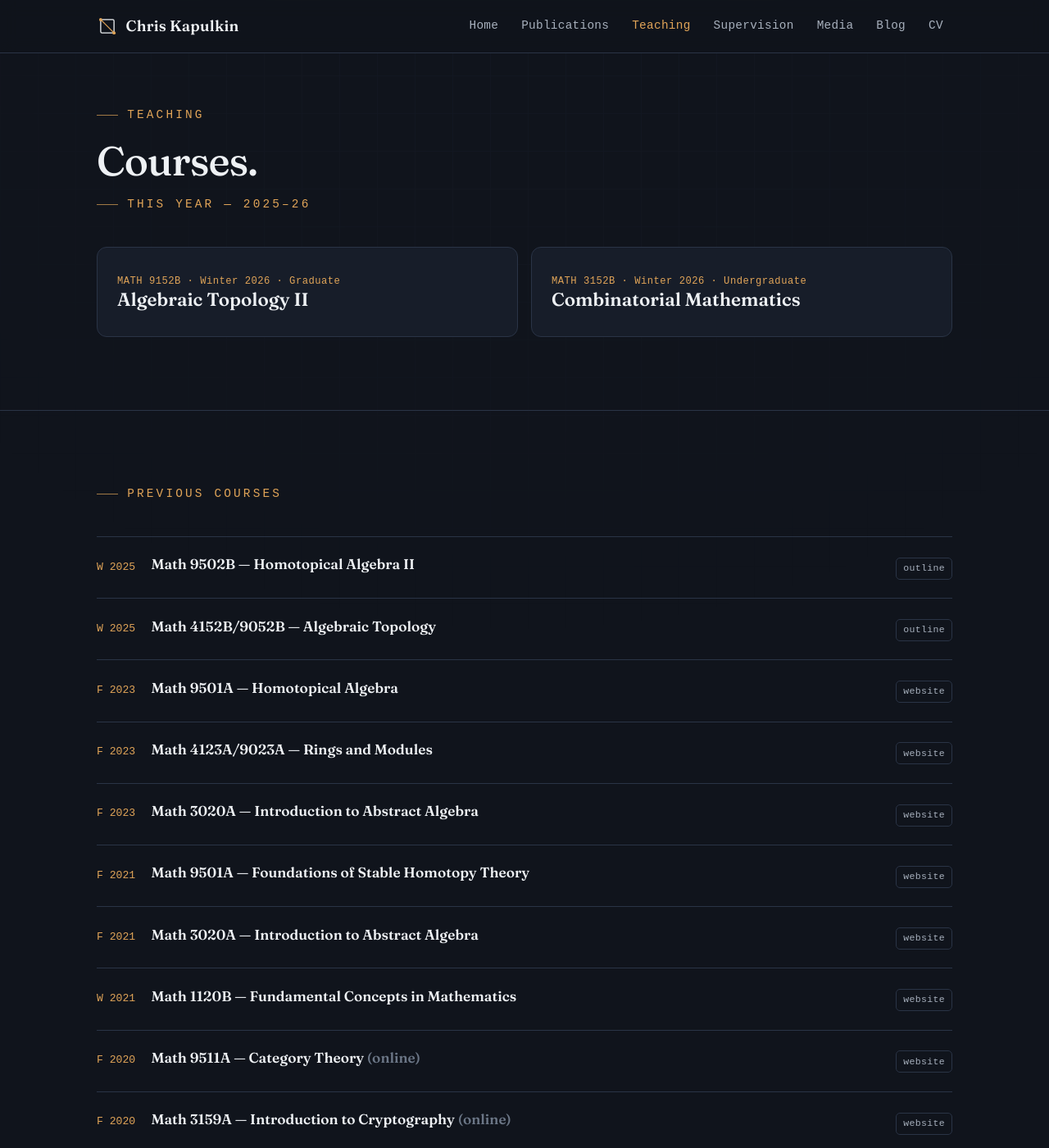
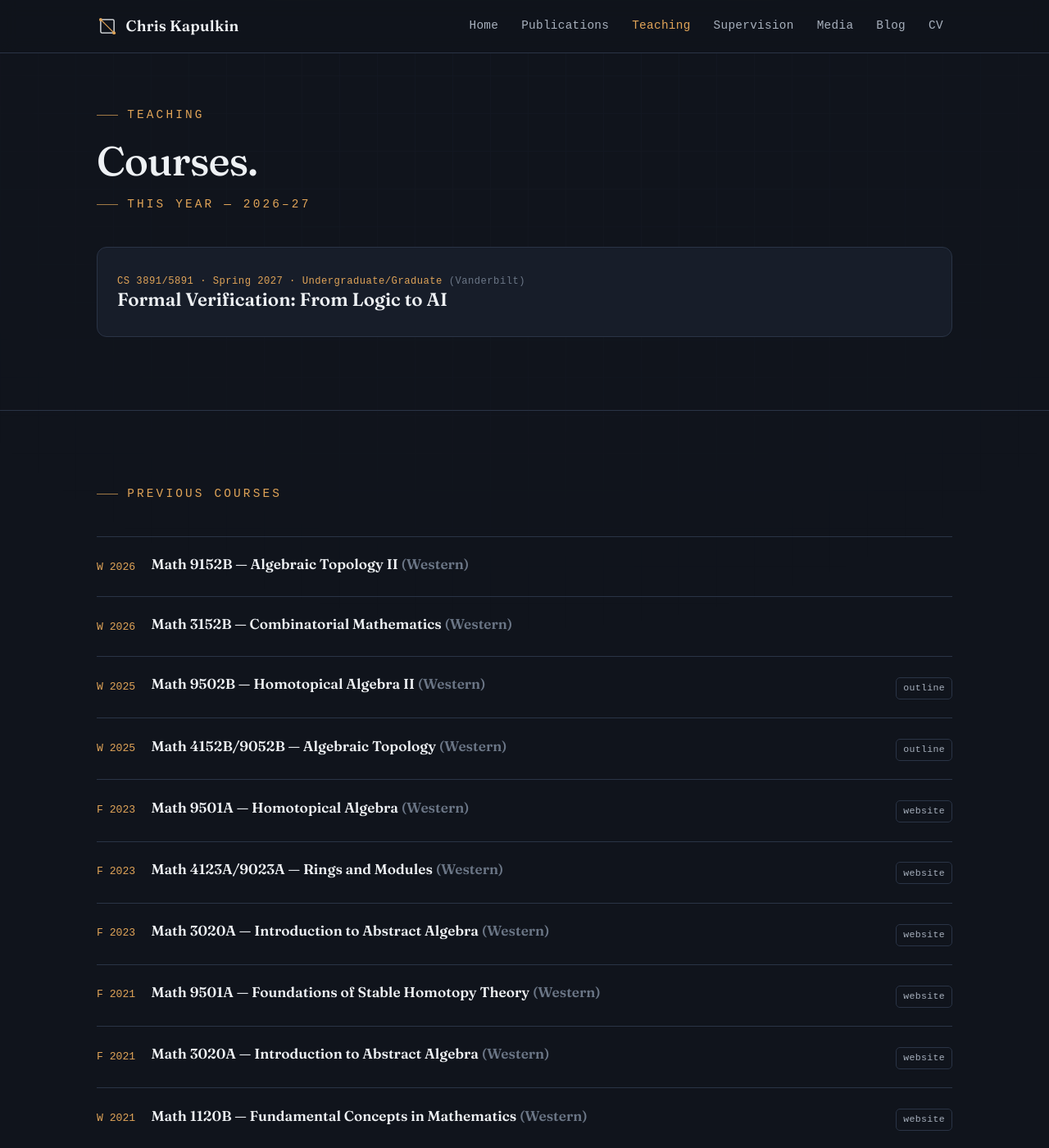
Before and after one commit to kkapulkin/kkapulkin.github.io, a Jekyll site: the page teaching.html, which Jekyll copies as it is, in a window 1280 px wide and 1400 px high. Shown: the whole window at 82% size. Built offline with Jekyll 4.4.1, drawn with Linux system fonts in a browser that asks for light colours; some web fonts are replaced; some of the changed text lies outside the part shown.

Commit message:
Update teaching page for 2026-27 and tag Western courses
Replace 2025-26 Western courses with the new Vanderbilt course (CS
3891/5891, Spring 2027), moving the former into Previous courses, and
tag all pre-2026 courses as (Western) to distinguish them from future
Vanderbilt courses.

Co-Authored-By: Claude Sonnet 5 <noreply@anthropic.com>

```diff
--- a/teaching.html
+++ b/teaching.html
@@ -35,15 +35,11 @@
 <!-- THIS YEAR -->
 <section style="padding-top:0">
   <div class="wrap">
-    <div class="section-head reveal in"><p class="eyebrow">This year — 2025–26</p></div>
+    <div class="section-head reveal in"><p class="eyebrow">This year — 2026–27</p></div>
     <div class="grid-2 reveal in">
       <div class="card">
-        <p class="meta">MATH 9152B · Winter 2026 · Graduate</p>
-        <h3>Algebraic Topology II</h3>
-      </div>
-      <div class="card">
-        <p class="meta">MATH 3152B · Winter 2026 · Undergraduate</p>
-        <h3>Combinatorial Mathematics</h3>
+        <p class="meta">CS 3891/5891 · Spring 2027 · Undergraduate/Graduate <span style="color:var(--chalk-faint)">(Vanderbilt)</span></p>
+        <h3>Formal Verification: From Logic to AI</h3>
       </div>
     </div>
   </div>
@@ -56,26 +52,28 @@
   <div class="wrap">
     <div class="section-head reveal"><p class="eyebrow">Previous courses</p></div>
     <div class="pub-list reveal">
-      <div class="pub"><span class="yr">W 2025</span><div class="body"><h3>Math 9502B — Homotopical Algebra II</h3></div><div class="links"><a class="tag" href="https://www.math.uwo.ca/faculty/kapulkin/courses/2025-9502B.pdf">outline</a></div></div>
-      <div class="pub"><span class="yr">W 2025</span><div class="body"><h3>Math 4152B/9052B — Algebraic Topology</h3></div><div class="links"><a class="tag" href="https://www.math.uwo.ca/faculty/kapulkin/courses/2025-4152B.pdf">outline</a></div></div>
-      <div class="pub"><span class="yr">F 2023</span><div class="body"><h3>Math 9501A — Homotopical Algebra</h3></div><div class="links"><a class="tag" href="https://www.math.uwo.ca/faculty/kapulkin/courses/2023-9501A.html">website</a></div></div>
-      <div class="pub"><span class="yr">F 2023</span><div class="body"><h3>Math 4123A/9023A — Rings and Modules</h3></div><div class="links"><a class="tag" href="https://www.math.uwo.ca/faculty/kapulkin/courses/2023-4123A.html">website</a></div></div>
-      <div class="pub"><span class="yr">F 2023</span><div class="body"><h3>Math 3020A — Introduction to Abstract Algebra</h3></div><div class="links"><a class="tag" href="https://www.math.uwo.ca/faculty/kapulkin/courses/2023-3020A.html">website</a></div></div>
-      <div class="pub"><span class="yr">F 2021</span><div class="body"><h3>Math 9501A — Foundations of Stable Homotopy Theory</h3></div><div class="links"><a class="tag" href="https://www.math.uwo.ca/faculty/kapulkin/courses/2021-9501A.html">website</a></div></div>
-      <div class="pub"><span class="yr">F 2021</span><div class="body"><h3>Math 3020A — Introduction to Abstract Algebra</h3></div><div class="links"><a class="tag" href="https://www.math.uwo.ca/faculty/kapulkin/courses/2021-3020A.html">website</a></div></div>
-      <div class="pub"><span class="yr">W 2021</span><div class="body"><h3>Math 1120B — Fundamental Concepts in Mathematics</h3></div><div class="links"><a class="tag" href="https://www.math.uwo.ca/faculty/kapulkin/courses/2021-1120B.html">website</a></div></div>
-      <div class="pub"><span class="yr">F 2020</span><div class="body"><h3>Math 9511A — Category Theory <span style="color:var(--chalk-faint)">(online)</span></h3></div><div class="links"><a class="tag" href="https://www.math.uwo.ca/faculty/kapulkin/courses/2020-9511A.html">website</a></div></div>
-      <div class="pub"><span class="yr">F 2020</span><div class="body"><h3>Math 3159A — Introduction to Cryptography <span style="color:var(--chalk-faint)">(online)</span></h3></div><div class="links"><a class="tag" href="https://www.math.uwo.ca/faculty/kapulkin/courses/2020-3159A.html">website</a></div></div>
-      <div class="pub"><span class="yr">F 2019</span><div class="body"><h3>Math 9512A — Higher Category Theory</h3></div><div class="links"><a class="tag" href="https://www.math.uwo.ca/faculty/kapulkin/courses/2019-9512A.html">website</a></div></div>
-      <div class="pub"><span class="yr">F 2019</span><div class="body"><h3>Math 3020A — Introduction to Abstract Algebra</h3></div><div class="links"><a class="tag" href="https://www.math.uwo.ca/faculty/kapulkin/courses/2019-3020A.html">website</a></div></div>
-      <div class="pub"><span class="yr">Su 2019</span><div class="body"><h3>Math 9511L — Category Theory</h3></div><div class="links"><a class="tag" href="https://www.math.uwo.ca/faculty/kapulkin/courses/2019-9511L.html">website</a></div></div>
-      <div class="pub"><span class="yr">W 2019</span><div class="body"><h3>Math 2120B — Intermediate Linear Algebra</h3></div><div class="links"><a class="tag" href="https://www.math.uwo.ca/faculty/kapulkin/courses/2019-2120B.html">website</a></div></div>
-      <div class="pub"><span class="yr">W 2019</span><div class="body"><h3>Math 3159B — Introduction to Cryptography</h3></div><div class="links"><a class="tag" href="https://www.math.uwo.ca/faculty/kapulkin/courses/2019-3159B.html">website</a></div></div>
-      <div class="pub"><span class="yr">Su 2018</span><div class="body"><h3>Math 4121A — Topology <span style="color:var(--chalk-faint)">(reading course)</span></h3></div><div class="links"></div></div>
-      <div class="pub"><span class="yr">W 2018</span><div class="body"><h3>Math 2120B — Intermediate Linear Algebra</h3></div><div class="links"><a class="tag" href="https://www.math.uwo.ca/faculty/kapulkin/courses/2018-2120B.html">website</a></div></div>
-      <div class="pub"><span class="yr">F 2017</span><div class="body"><h3>Math 2155F — Mathematical Structures</h3></div><div class="links"><a class="tag" href="https://www.math.uwo.ca/faculty/kapulkin/courses/2017-2155F.html">website</a></div></div>
-      <div class="pub"><span class="yr">W 2017</span><div class="body"><h3>Math 3159B/9145B — Introduction to Cryptography</h3></div><div class="links"><a class="tag" href="https://www.math.uwo.ca/faculty/kapulkin/evaluations/eval-3159-winter-2017.pdf">evaluations</a></div></div>
-      <div class="pub"><span class="yr">F 2015</span><div class="body"><h3>Math 9501A — Categorical Logic</h3></div><div class="links"><a class="tag" href="https://www.math.uwo.ca/faculty/kapulkin/evaluations/eval-9501-fall-2015.pdf">evaluations</a></div></div>
+      <div class="pub"><span class="yr">W 2026</span><div class="body"><h3>Math 9152B — Algebraic Topology II <span style="color:var(--chalk-faint)">(Western)</span></h3></div><div class="links"></div></div>
+      <div class="pub"><span class="yr">W 2026</span><div class="body"><h3>Math 3152B — Combinatorial Mathematics <span style="color:var(--chalk-faint)">(Western)</span></h3></div><div class="links"></div></div>
+      <div class="pub"><span class="yr">W 2025</span><div class="body"><h3>Math 9502B — Homotopical Algebra II <span style="color:var(--chalk-faint)">(Western)</span></h3></div><div class="links"><a class="tag" href="https://www.math.uwo.ca/faculty/kapulkin/courses/2025-9502B.pdf">outline</a></div></div>
+      <div class="pub"><span class="yr">W 2025</span><div class="body"><h3>Math 4152B/9052B — Algebraic Topology <span style="color:var(--chalk-faint)">(Western)</span></h3></div><div class="links"><a class="tag" href="https://www.math.uwo.ca/faculty/kapulkin/courses/2025-4152B.pdf">outline</a></div></div>
+      <div class="pub"><span class="yr">F 2023</span><div class="body"><h3>Math 9501A — Homotopical Algebra <span style="color:var(--chalk-faint)">(Western)</span></h3></div><div class="links"><a class="tag" href="https://www.math.uwo.ca/faculty/kapulkin/courses/2023-9501A.html">website</a></div></div>
+      <div class="pub"><span class="yr">F 2023</span><div class="body"><h3>Math 4123A/9023A — Rings and Modules <span style="color:var(--chalk-faint)">(Western)</span></h3></div><div class="links"><a class="tag" href="https://www.math.uwo.ca/faculty/kapulkin/courses/2023-4123A.html">website</a></div></div>
+      <div class="pub"><span class="yr">F 2023</span><div class="body"><h3>Math 3020A — Introduction to Abstract Algebra <span style="color:var(--chalk-faint)">(Western)</span></h3></div><div class="links"><a class="tag" href="https://www.math.uwo.ca/faculty/kapulkin/courses/2023-3020A.html">website</a></div></div>
+      <div class="pub"><span class="yr">F 2021</span><div class="body"><h3>Math 9501A — Foundations of Stable Homotopy Theory <span style="color:var(--chalk-faint)">(Western)</span></h3></div><div class="links"><a class="tag" href="https://www.math.uwo.ca/faculty/kapulkin/courses/2021-9501A.html">website</a></div></div>
+      <div class="pub"><span class="yr">F 2021</span><div class="body"><h3>Math 3020A — Introduction to Abstract Algebra <span style="color:var(--chalk-faint)">(Western)</span></h3></div><div class="links"><a class="tag" href="https://www.math.uwo.ca/faculty/kapulkin/courses/2021-3020A.html">website</a></div></div>
+      <div class="pub"><span class="yr">W 2021</span><div class="body"><h3>Math 1120B — Fundamental Concepts in Mathematics <span style="color:var(--chalk-faint)">(Western)</span></h3></div><div class="links"><a class="tag" href="https://www.math.uwo.ca/faculty/kapulkin/courses/2021-1120B.html">website</a></div></div>
+      <div class="pub"><span class="yr">F 2020</span><div class="body"><h3>Math 9511A — Category Theory <span style="color:var(--chalk-faint)">(Western, online)</span></h3></div><div class="links"><a class="tag" href="https://www.math.uwo.ca/faculty/kapulkin/courses/2020-9511A.html">website</a></div></div>
+      <div class="pub"><span class="yr">F 2020</span><div class="body"><h3>Math 3159A — Introduction to Cryptography <span style="color:var(--chalk-faint)">(Western, online)</span></h3></div><div class="links"><a class="tag" href="https://www.math.uwo.ca/faculty/kapulkin/courses/2020-3159A.html">website</a></div></div>
+      <div class="pub"><span class="yr">F 2019</span><div class="body"><h3>Math 9512A — Higher Category Theory <span style="color:var(--chalk-faint)">(Western)</span></h3></div><div class="links"><a class="tag" href="https://www.math.uwo.ca/faculty/kapulkin/courses/2019-9512A.html">website</a></div></div>
+      <div class="pub"><span class="yr">F 2019</span><div class="body"><h3>Math 3020A — Introduction to Abstract Algebra <span style="color:var(--chalk-faint)">(Western)</span></h3></div><div class="links"><a class="tag" href="https://www.math.uwo.ca/faculty/kapulkin/courses/2019-3020A.html">website</a></div></div>
+      <div class="pub"><span class="yr">Su 2019</span><div class="body"><h3>Math 9511L — Category Theory <span style="color:var(--chalk-faint)">(Western)</span></h3></div><div class="links"><a class="tag" href="https://www.math.uwo.ca/faculty/kapulkin/courses/2019-9511L.html">website</a></div></div>
+      <div class="pub"><span class="yr">W 2019</span><div class="body"><h3>Math 2120B — Intermediate Linear Algebra <span style="color:var(--chalk-faint)">(Western)</span></h3></div><div class="links"><a class="tag" href="https://www.math.uwo.ca/faculty/kapulkin/courses/2019-2120B.html">website</a></div></div>
+      <div class="pub"><span class="yr">W 2019</span><div class="body"><h3>Math 3159B — Introduction to Cryptography <span style="color:var(--chalk-faint)">(Western)</span></h3></div><div class="links"><a class="tag" href="https://www.math.uwo.ca/faculty/kapulkin/courses/2019-3159B.html">website</a></div></div>
+      <div class="pub"><span class="yr">Su 2018</span><div class="body"><h3>Math 4121A — Topology <span style="color:var(--chalk-faint)">(Western, reading course)</span></h3></div><div class="links"></div></div>
+      <div class="pub"><span class="yr">W 2018</span><div class="body"><h3>Math 2120B — Intermediate Linear Algebra <span style="color:var(--chalk-faint)">(Western)</span></h3></div><div class="links"><a class="tag" href="https://www.math.uwo.ca/faculty/kapulkin/courses/2018-2120B.html">website</a></div></div>
+      <div class="pub"><span class="yr">F 2017</span><div class="body"><h3>Math 2155F — Mathematical Structures <span style="color:var(--chalk-faint)">(Western)</span></h3></div><div class="links"><a class="tag" href="https://www.math.uwo.ca/faculty/kapulkin/courses/2017-2155F.html">website</a></div></div>
+      <div class="pub"><span class="yr">W 2017</span><div class="body"><h3>Math 3159B/9145B — Introduction to Cryptography <span style="color:var(--chalk-faint)">(Western)</span></h3></div><div class="links"><a class="tag" href="https://www.math.uwo.ca/faculty/kapulkin/evaluations/eval-3159-winter-2017.pdf">evaluations</a></div></div>
+      <div class="pub"><span class="yr">F 2015</span><div class="body"><h3>Math 9501A — Categorical Logic <span style="color:var(--chalk-faint)">(Western)</span></h3></div><div class="links"><a class="tag" href="https://www.math.uwo.ca/faculty/kapulkin/evaluations/eval-9501-fall-2015.pdf">evaluations</a></div></div>
       <div class="pub"><span class="yr">2014–16</span><div class="body"><h3>Calculus 1000A / 1301B <span style="color:var(--chalk-faint)">(Western)</span></h3></div><div class="links"></div></div>
       <div class="pub"><span class="yr">Su 2011</span><div class="body"><h3>Math 220 — Analytic Geometry and Calculus 1 <span style="color:var(--chalk-faint)">(Pittsburgh)</span></h3></div><div class="links"></div></div>
     </div>
```
